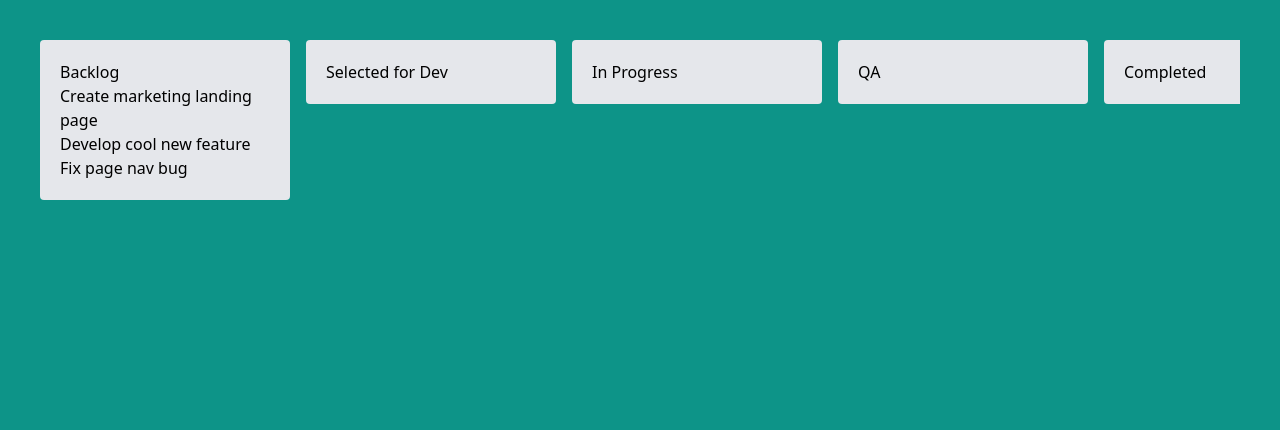
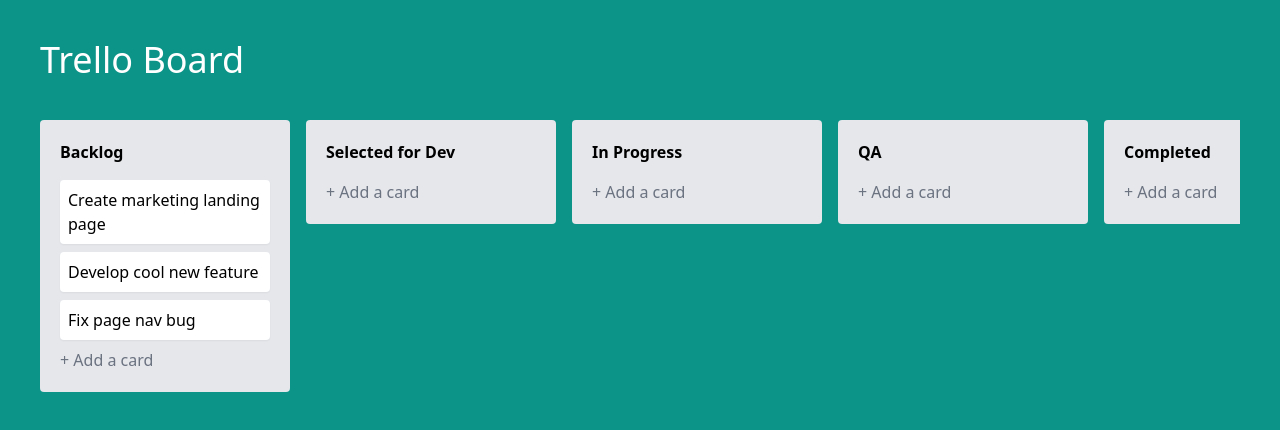
Before and after one commit to denys-petryniak/trello-board, a Nuxt app: page / in a window 1280 px wide. Shown: the top 430 px of the page. Built offline with nearby package versions, Linux system fonts and the light colour scheme.

Commit message:
Create task component & style it

```diff
--- a/app.vue
+++ b/app.vue
@@ -1,5 +1,8 @@
 <template>
   <div class="h-screen p-10 bg-teal-600 overflow-auto">
+    <h1 class="mb-10 text-4xl text-white">
+      Trello Board
+    </h1>
     <TrelloBoard />
   </div>
 </template>
--- a/components/TrelloBoard.vue
+++ b/components/TrelloBoard.vue
@@ -54,10 +54,15 @@
       :key="column.id"
       class="min-w-[250px] p-5 rounded bg-gray-200"
     >
-      <header>{{ column.title }}</header>
-      <p v-for="task in column.tasks" :key="task.id">
-        {{ task.title }}
-      </p>
+      <header class="mb-4 font-bold">
+        {{ column.title }}
+      </header>
+      <TrelloBoardTask v-for="task in column.tasks" :key="task.id" :task="task" />
+      <footer>
+        <button class="text-gray-500">
+          + Add a card
+        </button>
+      </footer>
     </div>
   </div>
 </template>
--- /dev/null
+++ b/components/TrelloBoardTask.vue
@@ -0,0 +1,16 @@
+<script setup lang="ts">
+import type { Task } from '~/types'
+
+defineProps<{
+  task: Task
+}>()
+</script>
+
+<template>
+  <div
+    :title="task.createdAt.toLocaleDateString()"
+    class="max-w-[250px] mb-2 p-2 rounded bg-white shadow-sm"
+  >
+    <span>{{ task.title }}</span>
+  </div>
+</template>
```
